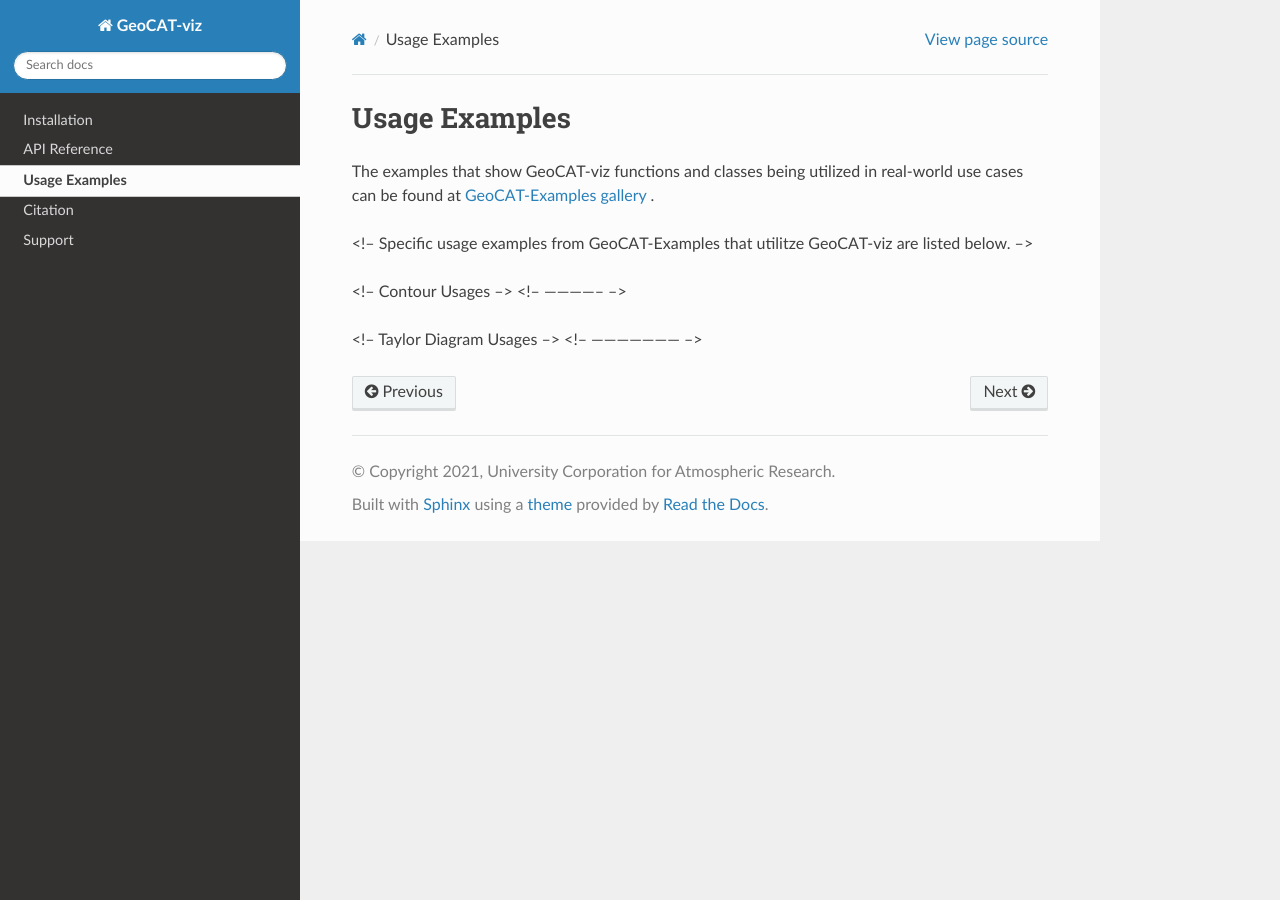
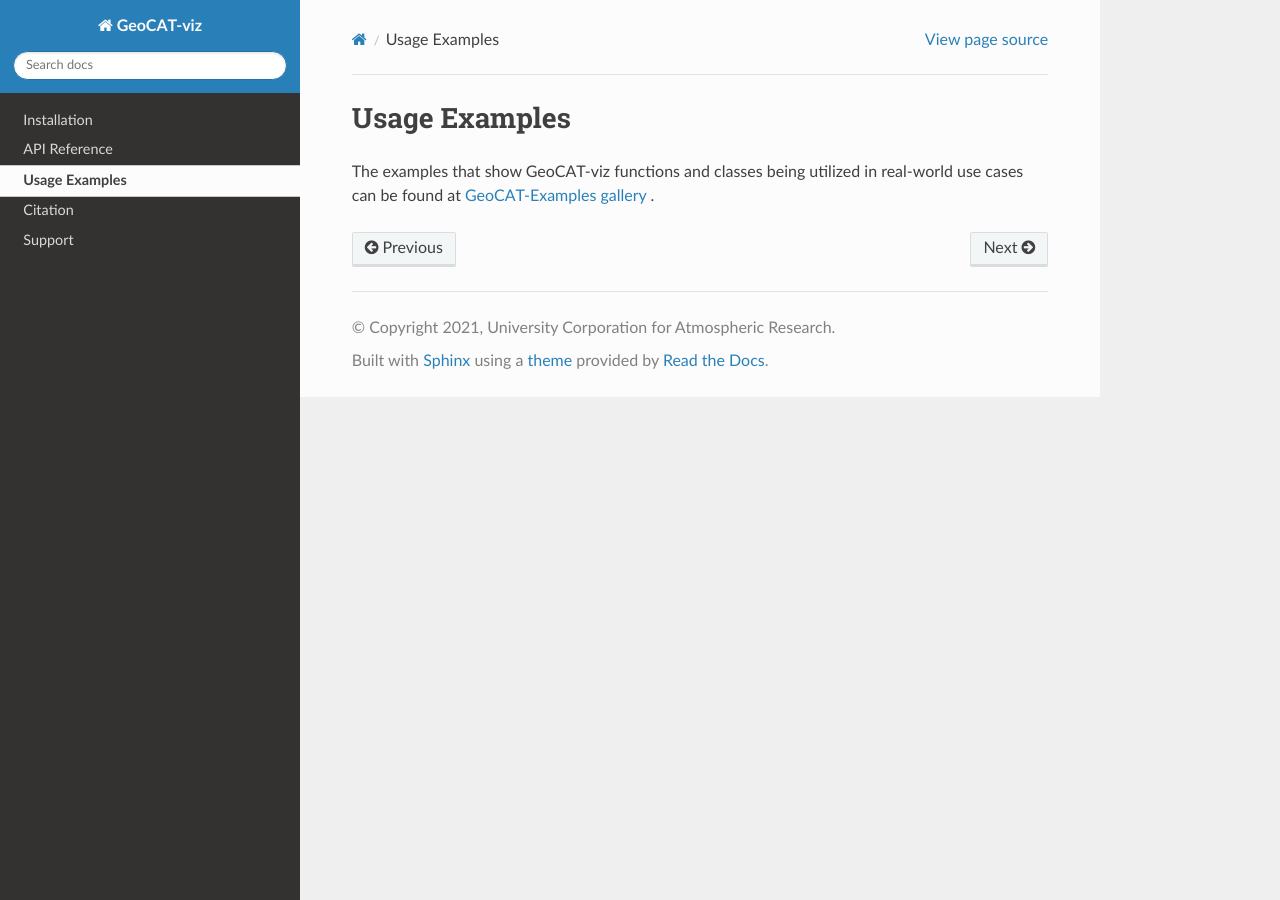
Before and after one commit to NCAR/geocat-viz, a Sphinx documentation site: the page built from docs/examples.rst, in a window 1280 px wide. Built offline with Sphinx 7.4.7 and the Read the Docs theme 2.0.0, drawn with Linux system fonts in a browser that asks for light colours; some of the changed lines change nothing that is shown.

Commit message:
Correctly comment out lines in examples file

```diff
--- a/docs/examples.rst
+++ b/docs/examples.rst
@@ -6,11 +6,12 @@
 <https://geocat-examples.readthedocs.io/en/latest/gallery-geocat-comp/index.html>`_
 .
 
-<!-- Specific usage examples from GeoCAT-Examples that utilitze GeoCAT-viz are
-listed below. -->
+..
+    Specific usage examples from GeoCAT-Examples that utilitze GeoCAT-viz are
+    listed below.
 
-<!-- Contour Usages -->
-<!-- -------------- -->
+    Contour Usages
+    --------------
 
-<!-- Taylor Diagram Usages -->
-<!-- --------------------- -->
+    Taylor Diagram Usages
+    ---------------------
```
